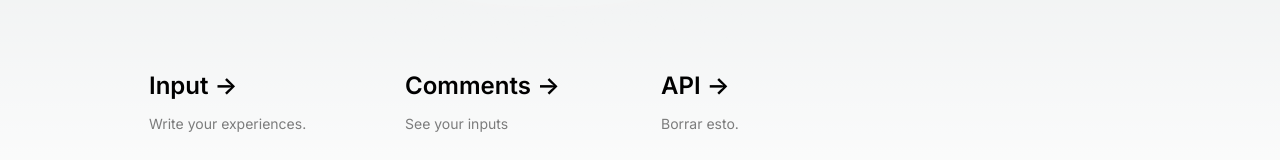
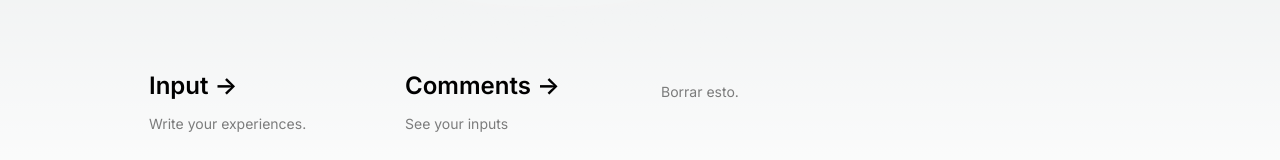
Before and after one commit to jorgediosdado/journai, a Next.js app: page / in a window 1280 px wide. Shown: the part 553-713 px from the top of the page. Built offline with nearby package versions, Linux system fonts and the light colour scheme.

Commit message:
Changed id to be a string for deployment

```diff
--- a/comments.json
+++ b/comments.json
@@ -1 +1 @@
-[{"id":1,"text":"comment1"},{"id":2,"text":"comment2"},{"id":3,"text":"helllo\n"}]
+[{"id":1,"text":"comment1"},{"id":2,"text":"comment2"},{"id":3,"text":"helloooooooo"},{"id":4,"text":"sfddf\n"}]
--- a/package.json
+++ b/package.json
@@ -11,6 +11,7 @@
   "dependencies": {
     "next": "14.1.0",
     "next-auth": "^4.24.6",
+    "next-navigation": "^1.0.6",
     "react": "^18",
     "react-dom": "^18"
   },
--- a/src/app/api/auth/[...nextauth]/options.ts
+++ b/src/app/api/auth/[...nextauth]/options.ts
@@ -28,7 +28,7 @@ export const options: NextAuthOptions = {
         async authorize(credentials) {
 
             // Add logic here to look up the user from the credentials supplied. USertable or database....
-            const user = { id: 42, name: "Test User",password: "password" }
+            const user = { id: "42", name: "Test User", password: "password" } // id is now a string
 
             if(credentials?.username === user.name && credentials?.password === user.password) {
                 return user
@@ -36,7 +36,9 @@ export const options: NextAuthOptions = {
                 return null
             }
         }
-        })
+        }
+
+        )
     ],
 
 }
--- a/src/app/input/page.tsx
+++ b/src/app/input/page.tsx
@@ -36,7 +36,7 @@ const WriteEntry: React.FC = () => {
             className="border border-gray-300 rounded-md p-2 w-full h-40"
             value={entry}
             onChange={(e) => setEntry(e.target.value)}
-            placeholder="Write your daily entry here..."
+            placeholder="Write your daily entry here"
             />
             <button
             className="bg-blue-500 hover:bg-blue-600 text-white font-bold py-2 px-4 rounded mt-4"
--- a/src/app/page.tsx
+++ b/src/app/page.tsx
@@ -1,4 +1,6 @@
 import Image from "next/image";
+
+
 
 export default function Home() {
   return (
@@ -60,10 +62,7 @@ export default function Home() {
           rel="noopener noreferrer"
         >
           <h2 className={`mb-3 text-2xl font-semibold`}>
-            API{" "}
-            <span className="inline-block transition-transform group-hover:translate-x-1 motion-reduce:transform-none">
-              -&gt;
-            </span>
+
           </h2>
           <p className={`m-0 max-w-[30ch] text-sm opacity-50`}>
             Borrar esto.
```
Also changed, not shown: src/app/api/auth/[...nextauth]/signout.ts (added), 1 other file (tests, documents, lock files or other folders).
